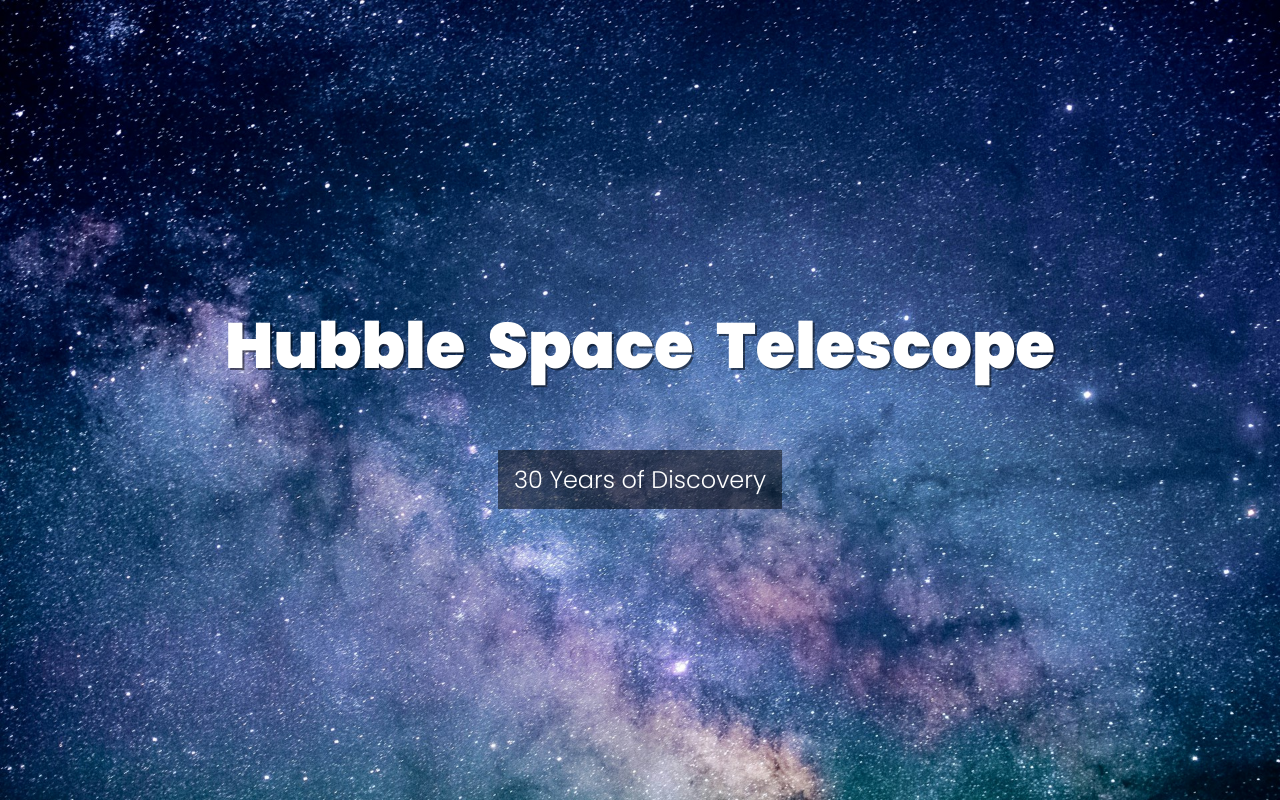
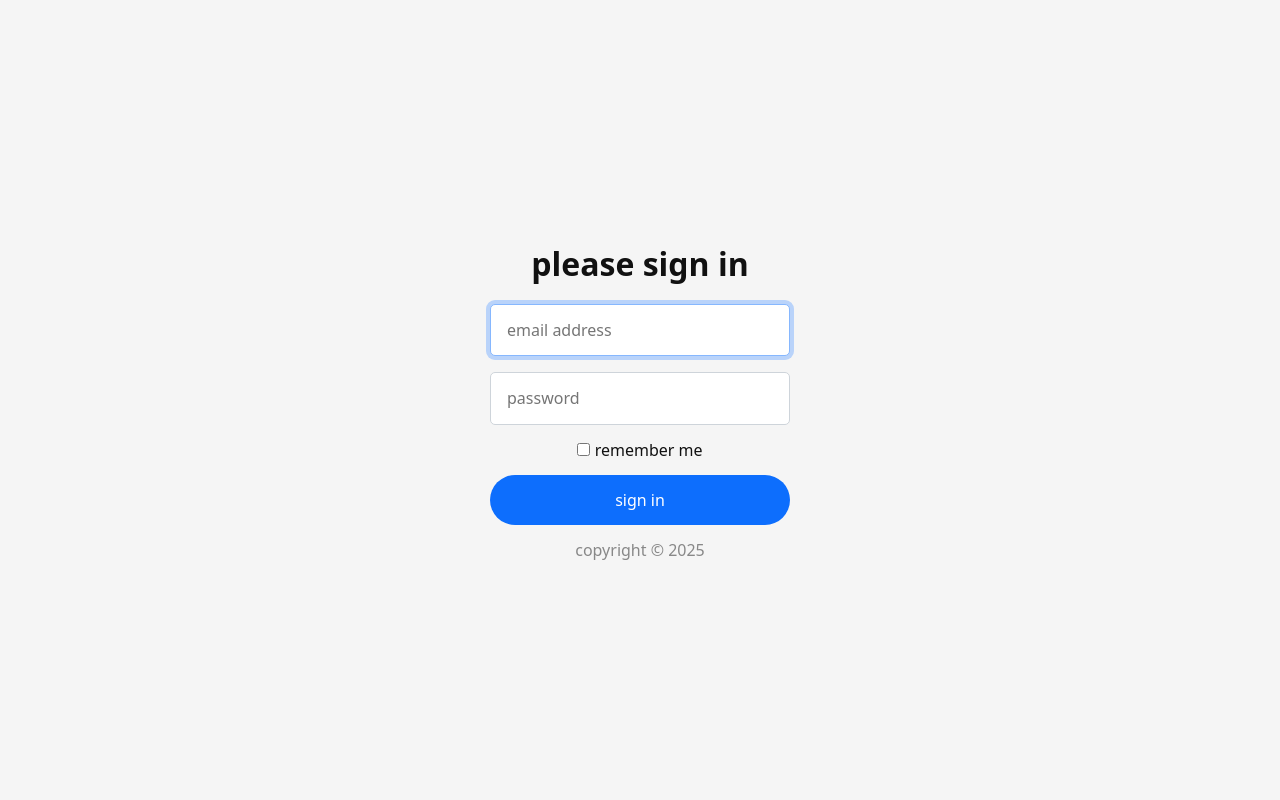
Before and after one commit to bschink/html-playground, a plain HTML site: page index.html in a window 1280 px wide. Drawn offline with Linux system fonts and the light colour scheme.

Commit message:
form exercise finished

```diff
--- a/css/styles.css
+++ b/css/styles.css
@@ -1,38 +1,59 @@
-.poppins-light {
-    font-family: "Poppins", sans-serif;
-    font-weight: 300;
-    font-style: light;
-}
-
-.poppins-black {
-    font-family: "Poppins", sans-serif;
-    font-weight: 900;
-    font-style: black;
-}
-
 body {
+    background: #f5f5f5;
+    font-family: system-ui, -apple-system, BlinkMacSystemFont, 'Segoe UI', Roboto, Oxygen, Ubuntu, Cantarell, 'Open Sans', 'Helvetica Neue', sans-serif;
+    color: #111;
     height: 100vh;
-    background-image: url(../images/space.jpg);
-    background-repeat: no-repeat;
-    background-size: cover;
     display: flex;
     flex-direction: column;
+    align-items: center;
     justify-content: center;
-    align-items: center;
-    color: #fff;
-    font-family: "Poppins", Arial, Helvetica, sans-serif;
 }
 
 h1 {
-    font-size: 4rem;
-    font-style: 900;
-    text-shadow: 2px 2px 0px rgba(0, 0, 0, 0.5);
-    word-spacing: 12px;
+    font-size: 2rem;
 }
 
-p {
-    font-size: 1.5rem;
-    font-style: 300;
-    background-color: rgba(0, 0, 0, 0.5);
+input[type="email"],
+input[type="password"] {
+    width: 100%;
+    box-sizing: border-box;
     padding: 1rem;
+    border-radius: 5px;
+    outline: none;
+    border: 1px solid #ced4da;
+    transition: border .15s, box-shadow .15s;
 }
+
+input:focus {
+    border-color: #86b7fe;
+    box-shadow: 0 0 0 0.25rem #b9d3fa;
+}
+
+button {
+    width: 100%;
+    box-sizing: border-box;
+    padding: 1rem;
+    border-radius: 30px;
+    background: #0d6efd;
+    border: none;
+    color: white;
+    transition: background-color .15s;
+}
+
+button:hover {
+    background: #0759d3;
+}
+
+.form-signin {
+    max-width: 300px;
+    text-align: center;
+    width: 100%;
+}
+
+.form-group {
+    margin: 1rem 0;
+}
+
+.copyright {
+    color: #888;
+}
--- a/index.html
+++ b/index.html
@@ -7,16 +7,27 @@
     <meta name="keywords" content="HTML, CSS">
     <meta name="description" content="this is a simple HTML and CSS project">
     <title>my first web page</title>
-    <link rel="preconnect" href="https://fonts.googleapis.com">
-    <link rel="preconnect" href="https://fonts.gstatic.com" crossorigin>
-    <link href="https://fonts.googleapis.com/css2?family=Poppins:wght@300;900&display=swap" rel="stylesheet">
     <link rel="stylesheet" href="css/normalize.css" />
     <link rel="stylesheet" href="css/styles.css" />
+    <!--<link rel="stylesheet" href="https://cdnjs.cloudflare.com/ajax/libs/milligram/1.4.1/milligram.css">-->
 </head>
 
 <body>
-    <h1>Hubble Space Telescope</h1>
-    <p>30 Years of Discovery</p>
+    <form class="form-signin" action="" method="POST">
+        <h1>please sign in</h1>
+        <div class="form-group">
+            <input type="email" placeholder="email address" autofocus />
+        </div>
+        <div class="form-group">
+            <input type="password" placeholder="password" />
+        </div>
+        <div class="form-group">
+            <input type="checkbox" id="remember-me" />
+            <label for="remember-me">remember me</label>
+        </div>
+        <button type="submit">sign in</button>
+        <p class="copyright">copyright &copy; 2025</p>
+    </form>
 </body>
 
 </html>
```
